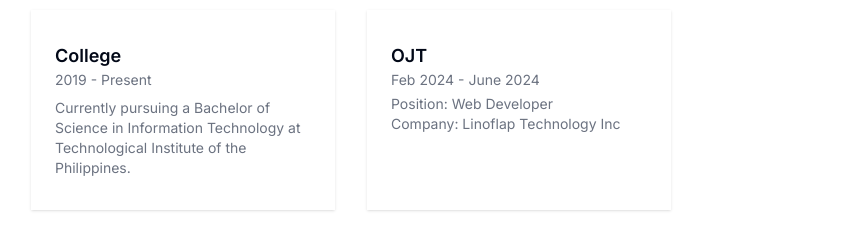
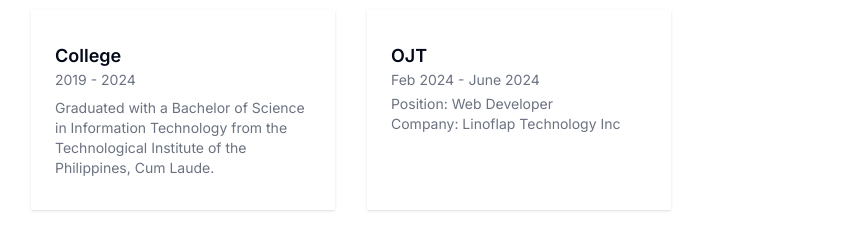
Before and after one commit to JaphetRugas/my-portfolio, a Next.js app: page / in a window 1280 px wide. Shown: the part 3991-4219 px from the top of the page, without its empty margins (121-966 px from the left). Built offline with nearby package versions, Linux system fonts and the light colour scheme.

Commit message:
uPDATE RESUME AND EXPERIENCE

```diff
--- a/src/components/Experience.tsx
+++ b/src/components/Experience.tsx
@@ -17,10 +17,9 @@ export default function Experience() {
             <div className="grid grid-cols-1 gap-8 md:grid-cols-2 lg:grid-cols-3">
               <div className="bg-white px-6 py-8 shadow dark:bg-gray-950">
                 <h3 className="text-lg font-semibold">College</h3>
-                <p className="text-sm text-gray-500 dark:text-gray-400">2019 - Present</p>
+                <p className="text-sm text-gray-500 dark:text-gray-400">2019 - 2024</p>
                 <p className="mt-2 text-sm text-gray-500 dark:text-gray-400">
-                  Currently pursuing a Bachelor of Science in Information Technology at Technological Institute of the Philippines.
-                </p>
+                  Graduated with a Bachelor of Science in Information Technology from the Technological Institute of the Philippines, Cum Laude. </p>
               </div>
               <div className="bg-white px-6 py-8 shadow dark:bg-gray-950">
                 <h3 className="text-lg font-semibold">OJT</h3>
```
Also changed, not shown: 1 other file (tests, documents, lock files or other folders).
